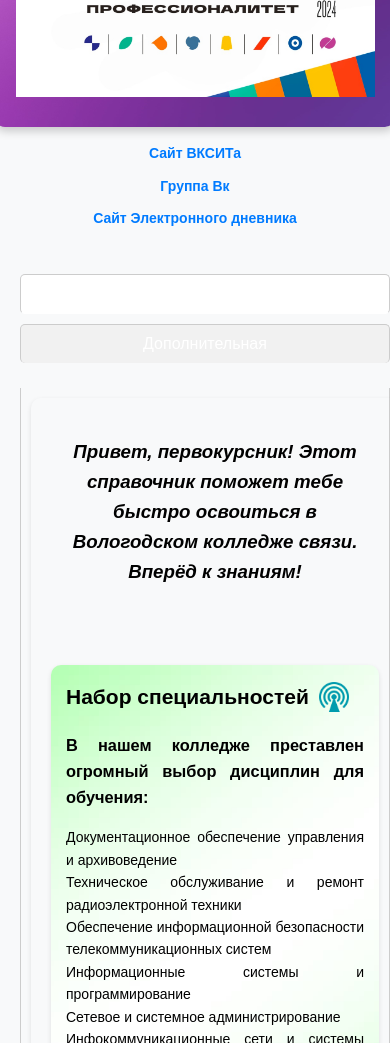
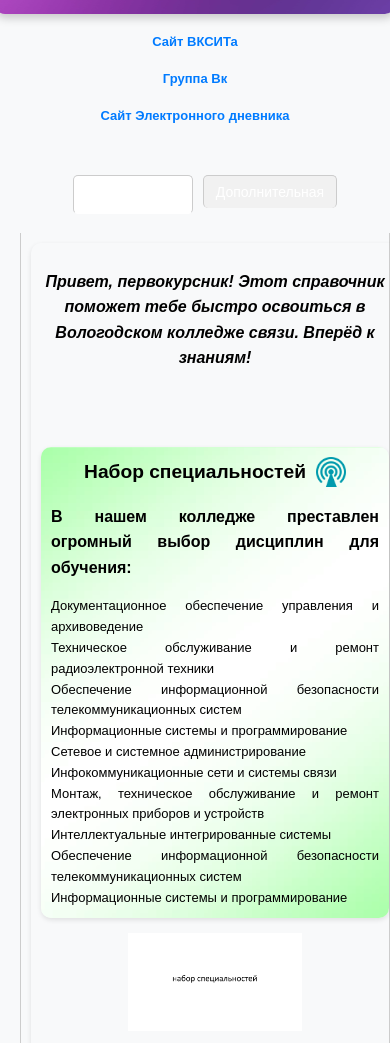
Before and after one commit to barbaris2280/posobiedlastudentofcolegesviazi.github.io, a plain HTML site: page index.html in a window 390 px wide. Shown: the part 265-1308 px from the top of the page. Drawn offline with Linux system fonts and the light colour scheme.

Commit message:
Update index.html

```diff
--- a/index.html
+++ b/index.html
@@ -17,6 +17,7 @@
             display: flex;
             flex-direction: column;
             align-items: center;
+            min-height: 100vh;
         }
 
         header {
@@ -65,6 +66,7 @@
             font-weight: bold;
             transition: color 0.3s;
             font-size: 14px;
+            padding: 5px 10px;
         }
 
         nav a:hover {
@@ -73,20 +75,18 @@
         }
 
         .content-container {
-
-    text-align: center; /* Для вложенных inline-элементов */
+            text-align: center;
             width: 100%;
-    max-width: 1200px; /* Рекомендуется ограничить */
+            max-width: 1200px;
             margin: 0 auto;
             padding: 10px;
         }
-
 
         section {
             background-image: url('img/444.png');
             background-size: cover;
             background-position: center;
-            padding: 20px;
+            padding: 15px;
             border-radius: 10px;
             box-shadow: 0 2px 5px rgba(0, 0, 0, 0.1);
             margin-bottom: 15px;
@@ -113,6 +113,7 @@
             margin-left: 10px;
             white-space: nowrap;
         }
+
         .notes-container {
             display: flex;
             flex-direction: column;
@@ -143,11 +144,17 @@
             background-image: url('img/366.png');
         }
 
+        h1, h2, h3 {
+            word-wrap: break-word;
+        }
+
         h2 {
             display: flex;
             align-items: center;
             gap: 10px;
             margin-top: 0;
+            flex-wrap: wrap;
+            justify-content: center;
         }
 
         h2 img {
@@ -178,6 +185,7 @@
             color: #777;
             width: 100%;
             font-size: 14px;
+            padding: 10px;
         }
 
         .center {
@@ -200,7 +208,7 @@
 
         /* Общие стили для вкладок */
         .tab-content {
-            display: none;  /* Скрываем все вкладки по умолчанию */
+            display: none;
             border: 1px solid #ccc;
             border-top: none;
             width: 100%;
@@ -215,7 +223,7 @@
         /* Стили для кнопок */
         .tab-buttons {
             display: flex;
-    justify-content: center; /* Это выравнивает по центру */
+            justify-content: center;
             gap: 10px;
             margin: 20px auto;
             flex-wrap: wrap;
@@ -231,7 +239,7 @@
             border-radius: 5px 5px 0 0;
             text-align: center;
             max-width: 200px;
-    /* Удалено: flex: 1 */
+            min-width: 120px;
         }
 
         .tab-button.active {
@@ -242,11 +250,11 @@
 
         .container {
             width: 100%;
-            max-width: 3000px;
+            max-width: 100%;
             margin: 0 auto;
             padding: 10px;
-            align-items: center;
         }
+
         .yandex-map-container {
             position: relative;
             overflow: hidden;
@@ -261,18 +269,65 @@
             border: none;
         }
 
+        details {
+            margin: 15px 0;
+        }
+
+        summary {
+            cursor: pointer;
+            outline: none;
+        }
+        details p {
+            text-align: justify;
+            margin: 10px 0;
+        }
+        details h3 p.center {
+            text-align: center; /* Заголовок остаётся по центру */
+        }
+        details p:not(.center) {
+            text-align: justify; /* Весь остальной текст по ширине */
+        }
+        /* Адаптивные стили */
         @media (max-width: 480px) {
             .yandex-map-container iframe {
                 height: 300px;
             }
-    }
-        @keyframes fadeIn {
-            0% { opacity: 0; }
-            100% { opacity: 1; }
+
+            header img {
+                width: 280px;
+                height: auto;
             }
 
-        .animated-text {
-            animation: fadeIn 3s forwards;
+            .nav-image {
+                width: 280px;
+                height: auto;
+            }
+
+            section {
+                padding: 10px;
+            }
+
+            .note, .note2 {
+                padding: 10px;
+                font-size: 13px;
+            }
+
+            h1 {
+                font-size: 1.5rem;
+            }
+
+            h2 {
+                font-size: 1.2rem;
+            }
+
+            h3 {
+                font-size: 1rem;
+            }
+
+            nav a {
+                font-size: 13px;
+                padding: 3px 6px;
+            }
         }
 
         @media (min-width: 768px) {
@@ -283,10 +338,11 @@
             header {
                 flex-direction: row;
                 padding: 20px;
+                justify-content: space-between;
             }
 
             header img {
-                margin-right: 150px;
+                margin-right: 20px;
                 margin-bottom: 0;
             }
 
@@ -301,11 +357,11 @@
             }
 
             .content-container {
-                width: 80%;
+                width: 90%;
             }
 
             section {
-                padding: 35px;
+                padding: 25px;
             }
 
             .note-wrapper {
@@ -314,7 +370,8 @@
             }
 
             .note, .note2 {
-                width: 45%;
+                width: 48%;
+                font-size: 15px;
             }
 
             .section-header {
@@ -324,22 +381,55 @@
             }
         }
 
+        @media (min-width: 992px) {
+            .content-container {
+                width: 80%;
+            }
+
+            header img {
+                margin-right: 150px;
+            }
+
+            .note, .note2 {
+                font-size: 16px;
+            }
+        }
+
         /* Для мобильных устройств */
         @media (max-width: 768px) {
             .tab-buttons {
+                flex-direction: row;
+                flex-wrap: wrap;
+            }
+
+            .tab-button {
+                max-width: 45%;
+                margin-bottom: 5px;
+                border-radius: 5px;
+                font-size: 14px;
+                padding: 8px 12px;
+            }
+
+            .tab-button.active {
+                margin-bottom: -1px;
+            }
+
+            .note-wrapper {
                 flex-direction: column;
             }
 
-            .tab-button {
-                max-width: 100%;
-                margin-right: 0;
-                margin-bottom: 5px;
-                border-radius: 5px;
+            .note, .note2 {
+                width: 100%;
+            }
         }
 
-            .tab-button.active {
-                margin-bottom: 0;
+        @keyframes fadeIn {
+            0% { opacity: 0; }
+            100% { opacity: 1; }
         }
+
+        .animated-text {
+            animation: fadeIn 3s forwards;
         }
     </style>
 </head>
```
Lines whose indentation alone changed are shown as unchanged.
